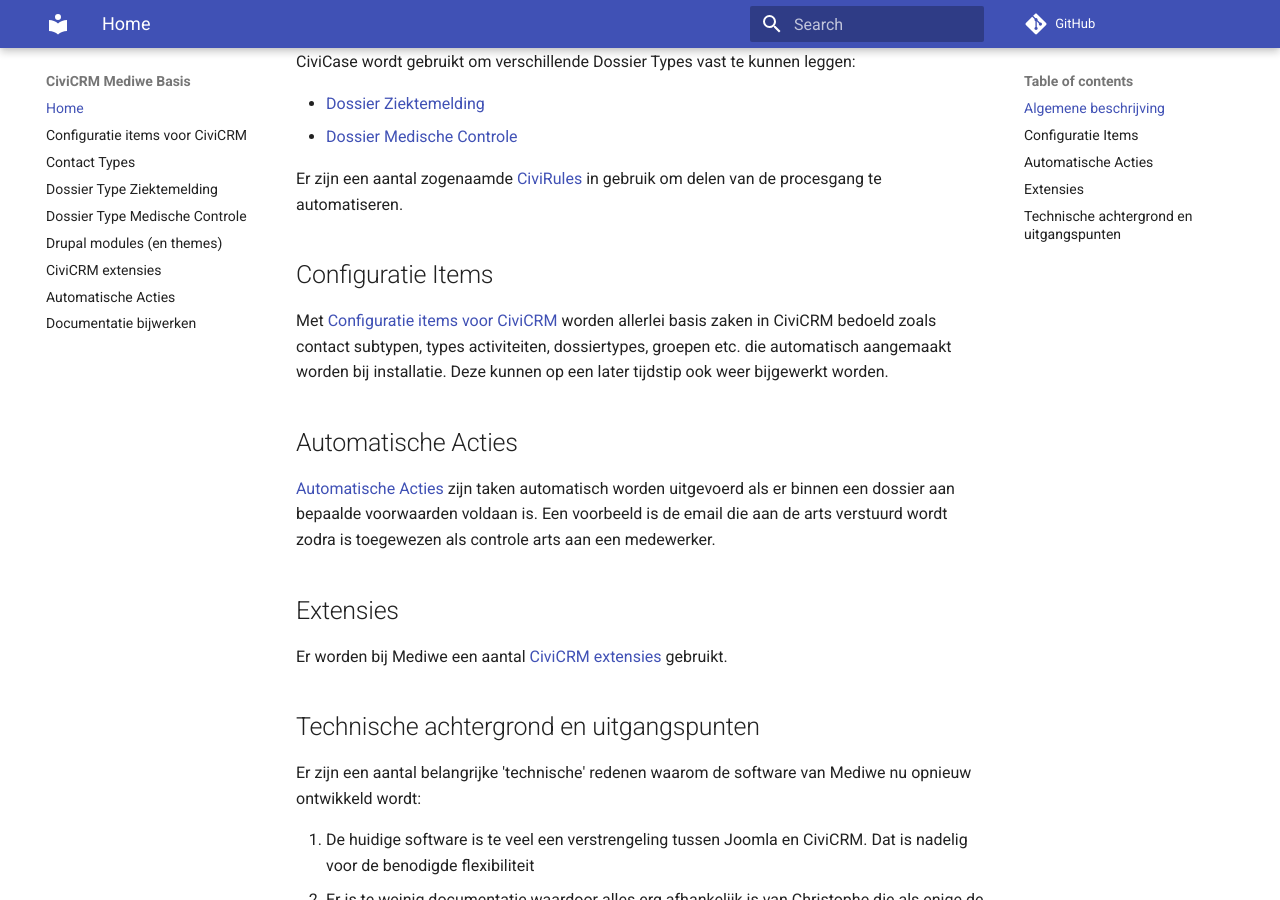
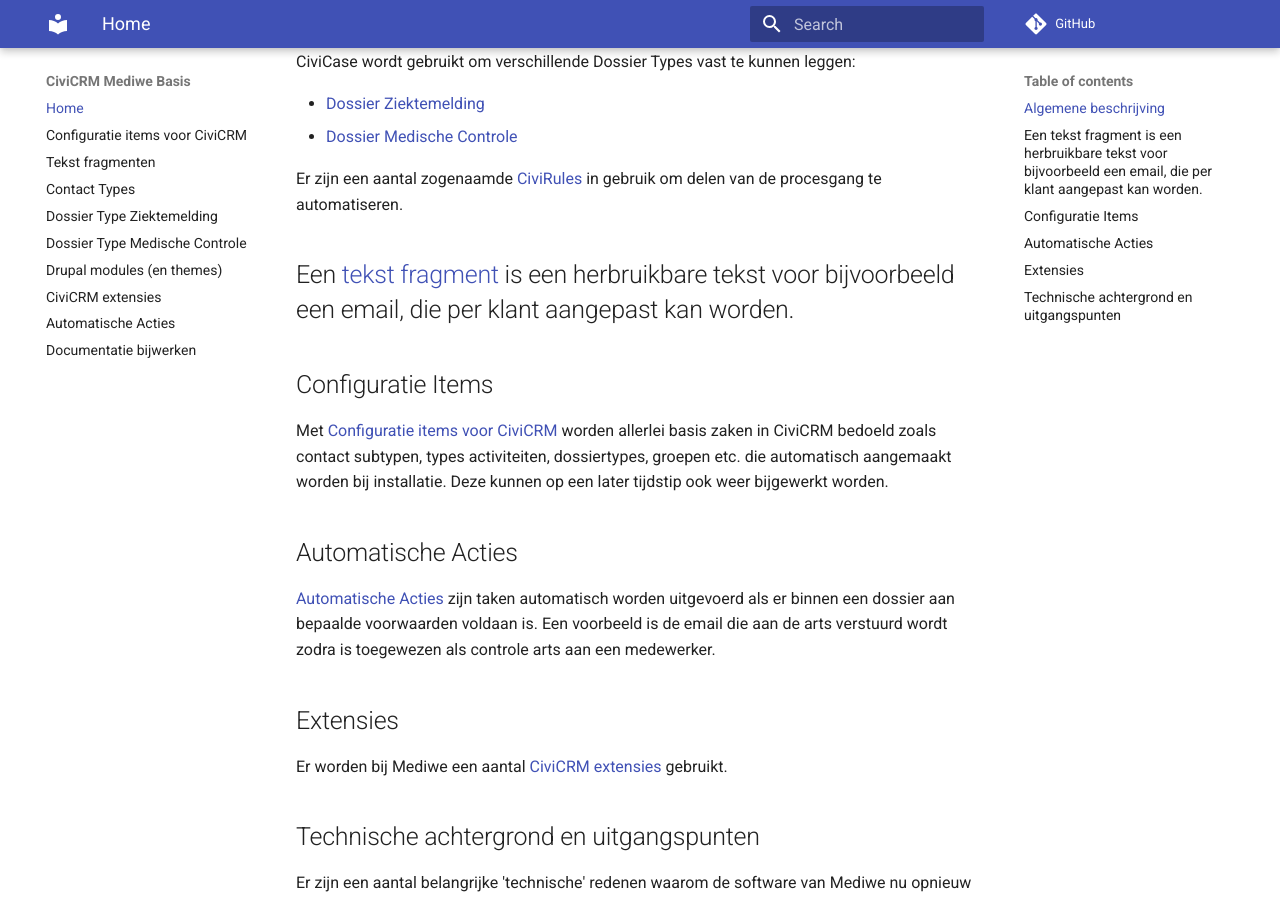
Before and after one commit to CiviCooP/be.mediwe.basis, an MkDocs documentation site: the page built from docs/index.md, in a window 1280 px wide and 900 px high, scrolled down 551 px. Built offline with MkDocs 1.6.1 and Material for MkDocs 9.7.7, drawn with Linux system fonts in a browser that asks for light colours; comment, search, counter and statistics services are not loaded; old or Windows-style settings are respelled for this version of MkDocs.

Commit message:
Eerste aanzet text fragementen documentatie

```diff
--- a/docs/index.md
+++ b/docs/index.md
@@ -15,6 +15,8 @@ CiviCase wordt gebruikt om verschillende Dossier Types vast te kunnen leggen:
 * [Dossier Medische Controle](medische_controle.md)
 
 Er zijn een aantal zogenaamde [CiviRules](org_civicoop_civirules.md) in gebruik om delen van de procesgang te automatiseren.
+
+## Een [tekst fragment](tekst_fragmenten.md) is een herbruikbare tekst voor bijvoorbeeld een email, die per klant aangepast kan worden.
 
 ## Configuratie Items
 Met [Configuratie items voor CiviCRM](configitems.md) worden allerlei basis zaken in CiviCRM bedoeld zoals contact subtypen, types activiteiten, dossiertypes, groepen etc. die automatisch aangemaakt worden bij installatie. Deze kunnen op een later tijdstip ook weer bijgewerkt worden.
--- /dev/null
+++ b/docs/tekst_fragmenten.md
@@ -0,0 +1,12 @@
+# Tekst fragmenten
+
+Een tekst fragment is een herbruikbare tekst voor bijvoorbeeld een email.
+Tekst fragmenten kunnen in verschillende talen zijn.
+
+Tekst fragmenten kunnen per klant aangepast worden.
+
+## Aanpassen
+
+## Api
+
+## Smarty toepassing
--- a/mkdocs.yml
+++ b/mkdocs.yml
@@ -5,6 +5,7 @@ theme: material
 pages:
 - Home: index.md
 - Configuratie items voor CiviCRM: configitems.md
+- Tekst fragmenten: tekst_fragmenten.md
 - Contact Types: contacttypes.md
 - Dossier Type Ziektemelding: ziektemelding.md
 - Dossier Type Medische Controle: medische_controle.md
```
